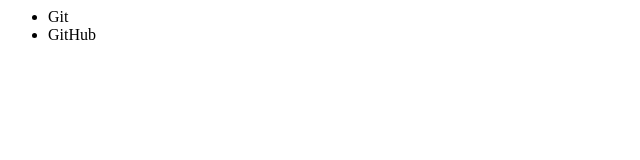
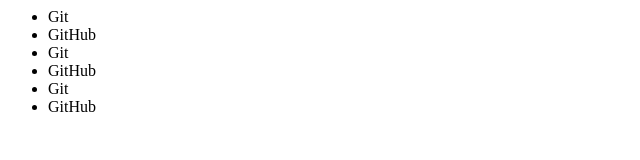
Before and after one commit to efirmiano/AulaGit_MBA, a plain HTML site: page index.html in a window 1280 px wide. Shown: the whole page, without its empty margins (0-640 px from the left). Drawn offline with Linux system fonts and the light colour scheme.

Commit message:
Update index.html

```diff
--- a/index.html
+++ b/index.html
@@ -4,6 +4,10 @@
     <ul>
       <li>Git</li>
       <li>GitHub</li>
+            <li>Git</li>
+      <li>GitHub</li>
+            <li>Git</li>
+      <li>GitHub</li>
     <ul>
   </body>
 </html>
```
